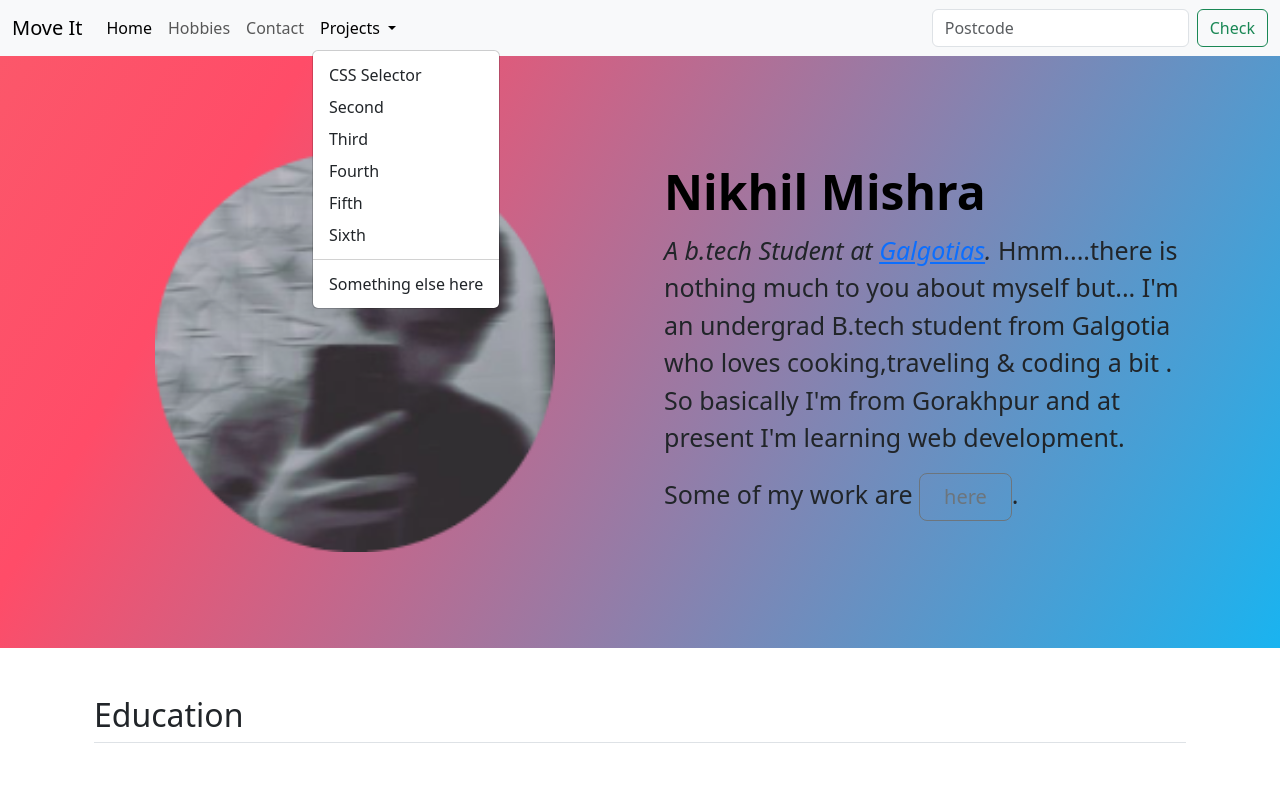
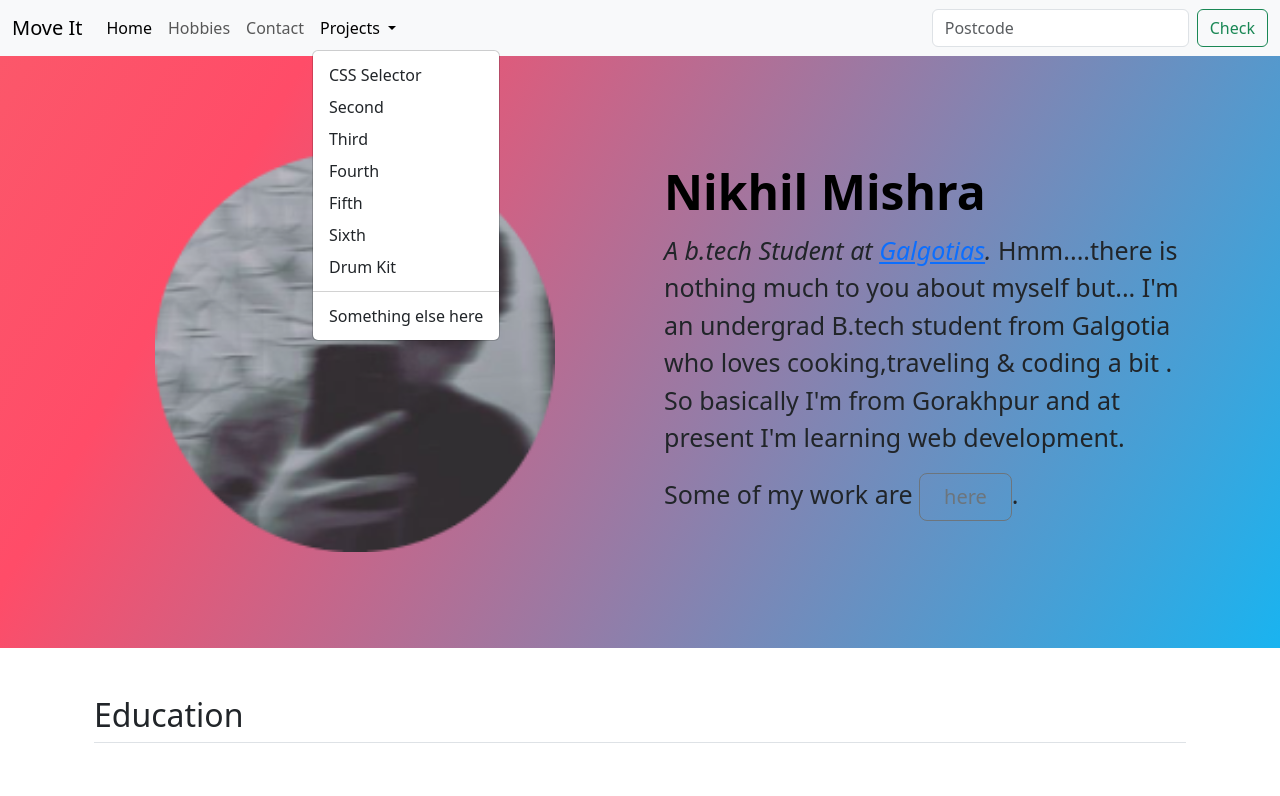
Before and after one commit to nikhil5534/CV, a plain HTML site: page index.html in a window 1280 px wide. Both pictures are taken after a click on the button "Projects". Shown: the top 796 px of the page. Drawn offline with nearby package versions, Linux system fonts and the light colour scheme.

Commit message:
Update index.html

```diff
--- a/index.html
+++ b/index.html
@@ -39,6 +39,7 @@
                       <li><a class="dropdown-item" href="#"onclick="location.href='7.1 Combining Selectors/index.html'">Fourth</a></li>
                       <li><a class="dropdown-item" href="#"onclick="location.href='7.2 CSS Positioning/index.html'">Fifth</a></li>
                       <li><a class="dropdown-item" href="#"onclick="location.href='7.3 CSS Flag Project/index.html'">Sixth</a></li>
+                      <li><a class="dropdown-item" href="#"onclick="location.href='Drum Kit Starting Files/index.html'">Drum Kit</a></li>
                       <li><hr class="dropdown-divider"></li>
                       <li><a class="dropdown-item" href="#">Something else here</a></li>
                     </ul>
```
